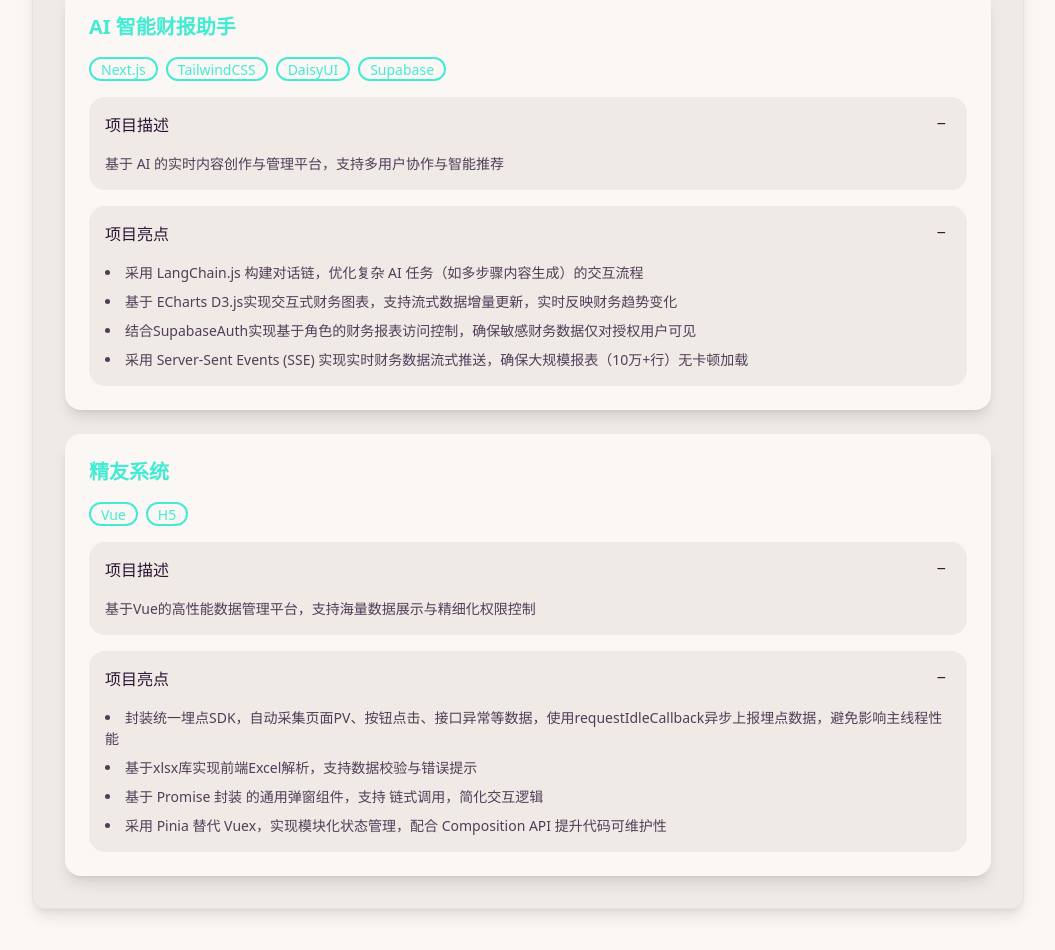
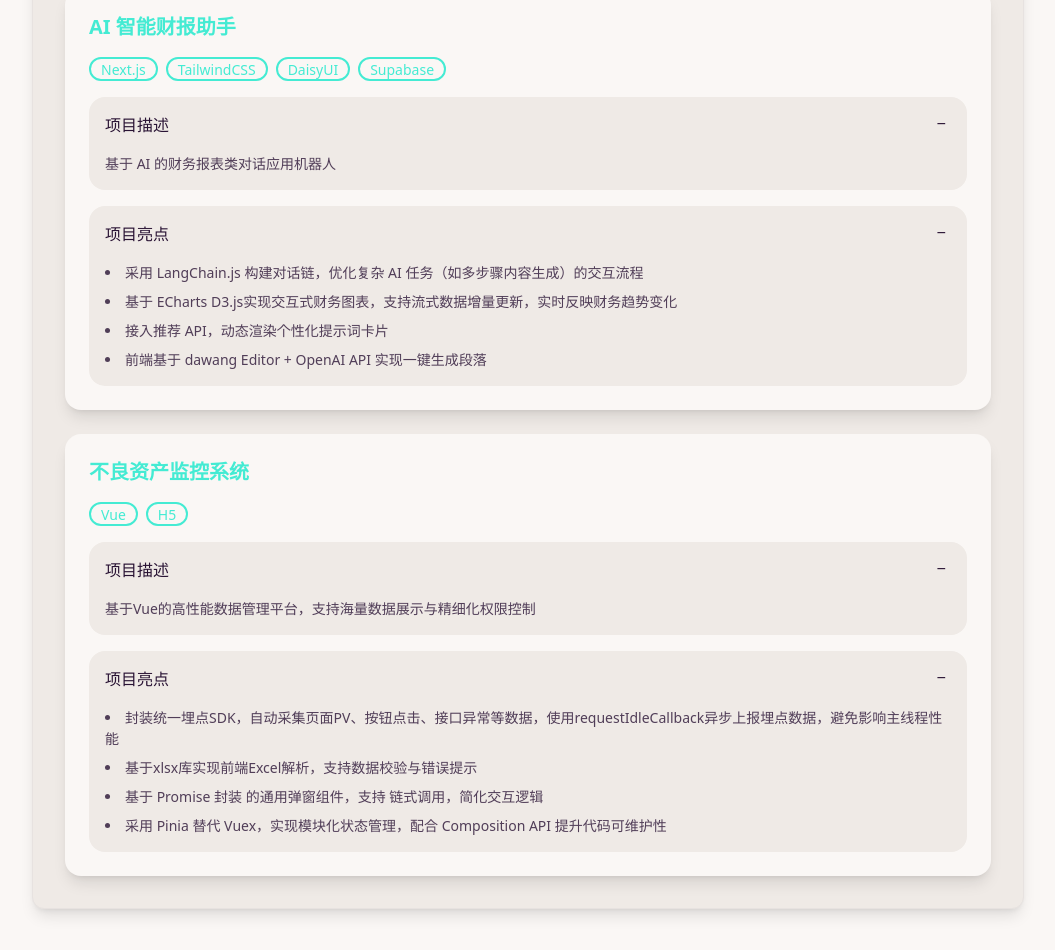
Before and after one commit to jysjys/resume, a Next.js app: page / in a window 1280 px wide. Shown: the part 2157-3107 px from the top of the page, without its empty margins (112-1167 px from the left). Built offline with nearby package versions, Linux system fonts and the light colour scheme.

Commit message:
优化简历ui 更换头像

```diff
--- a/src/app/layout.tsx
+++ b/src/app/layout.tsx
@@ -13,7 +13,7 @@ const geistMono = Geist_Mono({
 });
 
 export const metadata: Metadata = {
-  title: "Double's Resume",
+  title: "Double | Resume",
   description: "Double's Resume",
 };
 
--- a/src/app/page.tsx
+++ b/src/app/page.tsx
@@ -380,7 +380,7 @@ export default function ResumePage() {
                     项目描述
                   </div>
                   <div className="collapse-content text-base-content/80">
-                    <p>基于 AI 的实时内容创作与管理平台，支持多用户协作与智能推荐</p>
+                    <p>基于 AI 的财务报表类对话应用机器人</p>
                   </div>
                 </div>
                 <div className="collapse collapse-open collapse-plus bg-base-200">
@@ -392,8 +392,8 @@ export default function ResumePage() {
                     <ul className="list-disc list-inside space-y-2">
                       <li>采用 LangChain.js 构建对话链，优化复杂 AI 任务（如多步骤内容生成）的交互流程</li>
                       <li>基于 ECharts D3.js实现交互式财务图表，支持流式数据增量更新，实时反映财务趋势变化</li>
-                      <li>结合SupabaseAuth实现基于角色的财务报表访问控制，确保敏感财务数据仅对授权用户可见</li>
-                      <li>采用 Server-Sent Events (SSE) 实现实时财务数据流式推送，确保大规模报表（10万+行）无卡顿加载</li>
+                      <li>接入推荐 API，动态渲染个性化提示词卡片</li>
+                      <li>前端基于 dawang Editor + OpenAI API 实现一键生成段落</li>
                     </ul>
                   </div>
                 </div>
@@ -401,10 +401,10 @@ export default function ResumePage() {
             </div>
           </div>
 
-          {/* 项目4：精友系统 */}
+          {/* 项目4：不良资产监控系统 */}
           <div className="card bg-base-100 shadow-lg hover:shadow-xl transition-all duration-300">
             <div className="card-body">
-              <h3 className="card-title text-xl font-bold text-primary">精友系统</h3>
+              <h3 className="card-title text-xl font-bold text-primary">不良资产监控系统</h3>
               <div className="flex flex-wrap gap-2 my-2">
                 {['Vue', 'H5'].map((tech, index) => (
                   <span key={index} className="badge badge-primary badge-outline">{tech}</span>
```
